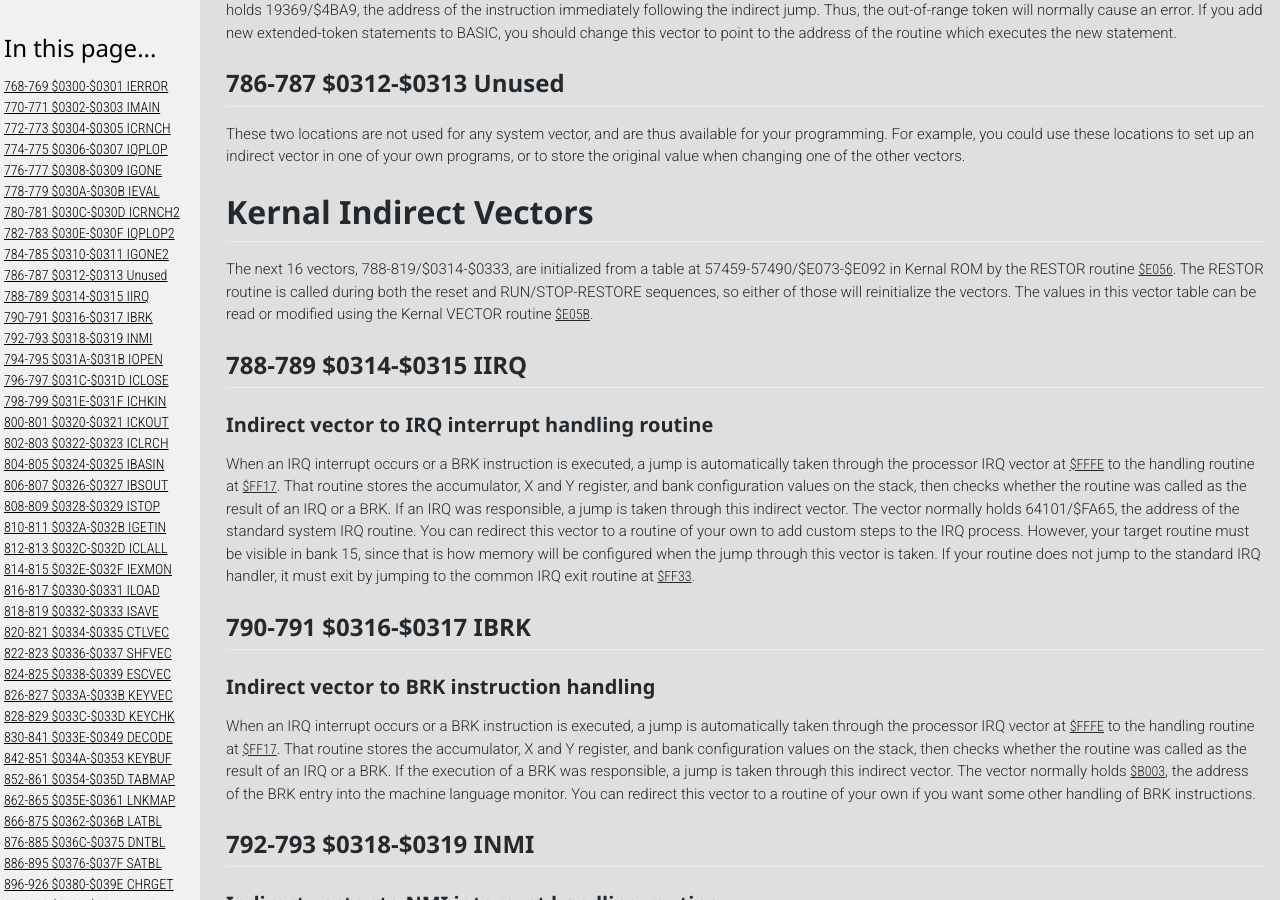
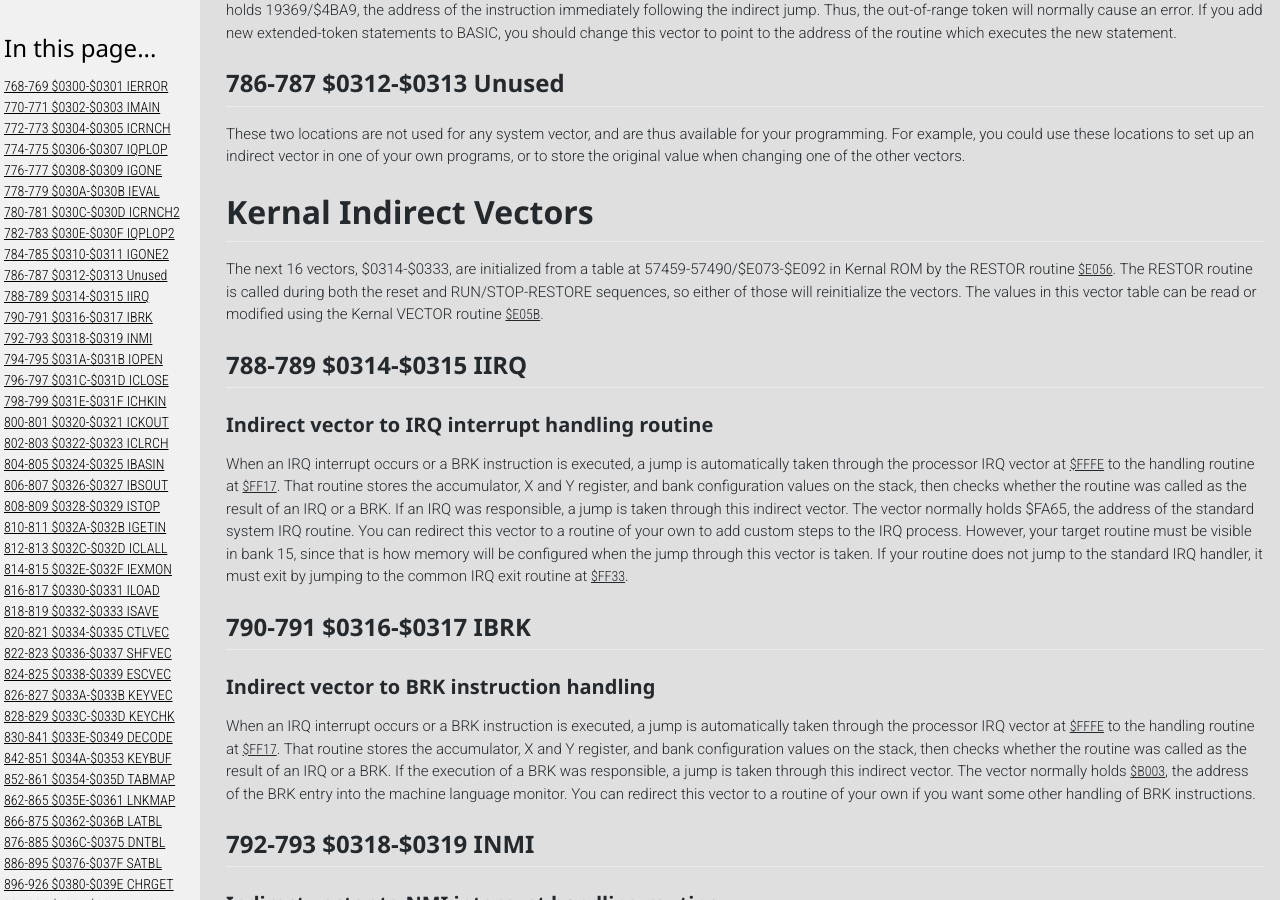
Before and after one commit to c128lib/Reference, a Jekyll site: the page built from 0300.md, in a window 1280 px wide and 900 px high, scrolled down 2358 px. Built offline with Jekyll 4.4.1, drawn with Linux system fonts in a browser that asks for light colours; comment, search, counter and statistics services are not loaded; some of the changed text lies outside the part shown.

Commit message:
Small edit

```diff
--- a/0300.md
+++ b/0300.md
@@ -148,7 +148,7 @@ your own programs, or to store the original value when
 changing one of the other vectors.
 
 # Kernal Indirect Vectors
-The next 16 vectors, 788-819/$0314-$0333, are initialized
+The next 16 vectors, $0314-$0333, are initialized
 from a table at 57459-57490/$E073-$E092 in Kernal ROM by
 the RESTOR routine [$E056](4000#E056). The RESTOR routine is called
 during both the reset and RUN/STOP-RESTORE sequences,
@@ -165,7 +165,7 @@ IRQ vector at [$FFFE](E000#FFFE) to the handling routine at
 and bank configuration values on the stack, then checks
 whether the routine was called as the result of an IRQ or a
 BRK. If an IRQ was responsible, a jump is taken through this
-indirect vector. The vector normally holds 64101/$FA65, the
+indirect vector. The vector normally holds $FA65, the
 address of the standard system IRQ routine. You can redirect
 this vector to a routine of your own to add custom steps to the
 IRQ process. However, your target routine must be visible in
@@ -685,7 +685,8 @@ in the next available entry in this table. When the Kernal
 CHKIN [$F106](E000#F106) or CKOUT [$F14C](E000#F14C) routines are used to select
 a logical file for input or output, this table is searched for the
 specified logical file number. A FILE NOT OPEN error occurs
-if the file number is not found in the table. Otherwise, the corresponding device number and secondary address will be read
+if the file number is not found in the table. Otherwise, the
+corresponding device number and secondary address will be read
 from the respective tables. When a file is closed, the Kemal
 CLOSE routine [$F188](E000#F188) removes the fIle's entry from this table.
 
```
Also changed, not shown: other parts of 0300.md (+6 -6 lines), index.md (+1 -1 lines).
